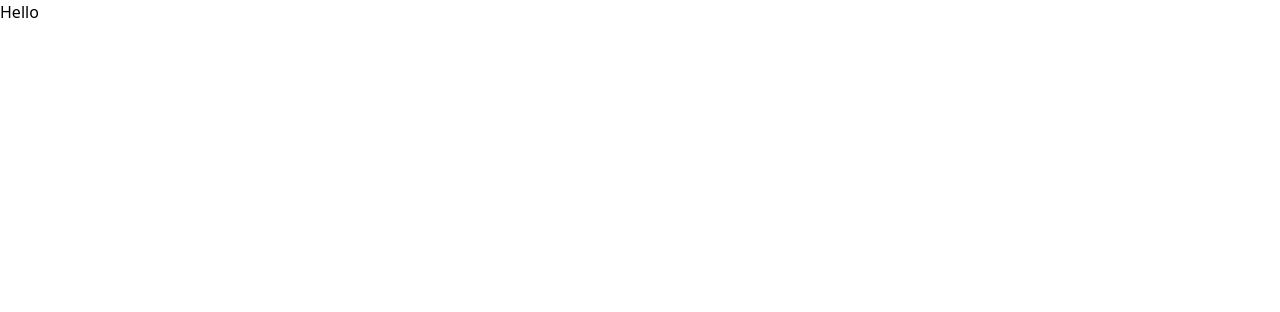
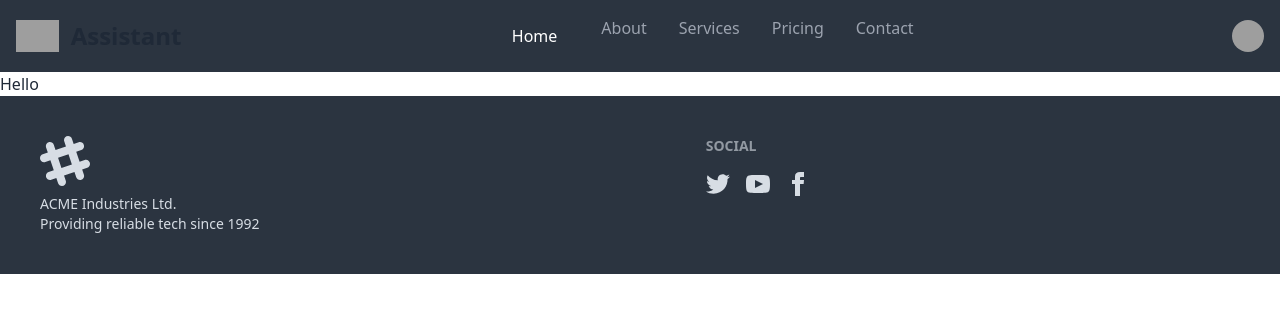
Before and after one commit to Ratchaphon1412/Hologramassistant-Frontend, a Nuxt app: page / in a window 1280 px wide. Shown: the top 312 px of the page. Built offline with nearby package versions, Linux system fonts and the light colour scheme; grey boxes are pictures that could not be loaded.

Commit message:
create component and layout

```diff
--- a/app.vue
+++ b/app.vue
@@ -1,5 +1,5 @@
 <template>
-  <div>
+  <NuxtLayout>
     <NuxtPage />
-  </div>
+  </NuxtLayout>
 </template>
--- a/components/footer.vue
+++ b/components/footer.vue
@@ -1,13 +1,67 @@
 <template>
   <div>
-
+    <footer class="footer p-10 bg-neutral text-neutral-content">
+      <aside>
+        <svg
+          width="50"
+          height="50"
+          viewBox="0 0 24 24"
+          xmlns="http://www.w3.org/2000/svg"
+          fill-rule="evenodd"
+          clip-rule="evenodd"
+          class="fill-current"
+        >
+          <path
+            d="M22.672 15.226l-2.432.811.841 2.515c.33 1.019-.209 2.127-1.23 2.456-1.15.325-2.148-.321-2.463-1.226l-.84-2.518-5.013 1.677.84 2.517c.391 1.203-.434 2.542-1.831 2.542-.88 0-1.601-.564-1.86-1.314l-.842-2.516-2.431.809c-1.135.328-2.145-.317-2.463-1.229-.329-1.018.211-2.127 1.231-2.456l2.432-.809-1.621-4.823-2.432.808c-1.355.384-2.558-.59-2.558-1.839 0-.817.509-1.582 1.327-1.846l2.433-.809-.842-2.515c-.33-1.02.211-2.129 1.232-2.458 1.02-.329 2.13.209 2.461 1.229l.842 2.515 5.011-1.677-.839-2.517c-.403-1.238.484-2.553 1.843-2.553.819 0 1.585.509 1.85 1.326l.841 2.517 2.431-.81c1.02-.33 2.131.211 2.461 1.229.332 1.018-.21 2.126-1.23 2.456l-2.433.809 1.622 4.823 2.433-.809c1.242-.401 2.557.484 2.557 1.838 0 .819-.51 1.583-1.328 1.847m-8.992-6.428l-5.01 1.675 1.619 4.828 5.011-1.674-1.62-4.829z"
+          ></path>
+        </svg>
+        <p>ACME Industries Ltd.<br />Providing reliable tech since 1992</p>
+      </aside>
+      <nav>
+        <header class="footer-title">Social</header>
+        <div class="grid grid-flow-col gap-4">
+          <a
+            ><svg
+              xmlns="http://www.w3.org/2000/svg"
+              width="24"
+              height="24"
+              viewBox="0 0 24 24"
+              class="fill-current"
+            >
+              <path
+                d="M24 4.557c-.883.392-1.832.656-2.828.775 1.017-.609 1.798-1.574 2.165-2.724-.951.564-2.005.974-3.127 1.195-.897-.957-2.178-1.555-3.594-1.555-3.179 0-5.515 2.966-4.797 6.045-4.091-.205-7.719-2.165-10.148-5.144-1.29 2.213-.669 5.108 1.523 6.574-.806-.026-1.566-.247-2.229-.616-.054 2.281 1.581 4.415 3.949 4.89-.693.188-1.452.232-2.224.084.626 1.956 2.444 3.379 4.6 3.419-2.07 1.623-4.678 2.348-7.29 2.04 2.179 1.397 4.768 2.212 7.548 2.212 9.142 0 14.307-7.721 13.995-14.646.962-.695 1.797-1.562 2.457-2.549z"
+              ></path></svg
+          ></a>
+          <a
+            ><svg
+              xmlns="http://www.w3.org/2000/svg"
+              width="24"
+              height="24"
+              viewBox="0 0 24 24"
+              class="fill-current"
+            >
+              <path
+                d="M19.615 3.184c-3.604-.246-11.631-.245-15.23 0-3.897.266-4.356 2.62-4.385 8.816.029 6.185.484 8.549 4.385 8.816 3.6.245 11.626.246 15.23 0 3.897-.266 4.356-2.62 4.385-8.816-.029-6.185-.484-8.549-4.385-8.816zm-10.615 12.816v-8l8 3.993-8 4.007z"
+              ></path></svg
+          ></a>
+          <a
+            ><svg
+              xmlns="http://www.w3.org/2000/svg"
+              width="24"
+              height="24"
+              viewBox="0 0 24 24"
+              class="fill-current"
+            >
+              <path
+                d="M9 8h-3v4h3v12h5v-12h3.642l.358-4h-4v-1.667c0-.955.192-1.333 1.115-1.333h2.885v-5h-3.808c-3.596 0-5.192 1.583-5.192 4.615v3.385z"
+              ></path></svg
+          ></a>
+        </div>
+      </nav>
+    </footer>
   </div>
 </template>
 
-<script lang="ts" setup>
+<script lang="ts" setup></script>
 
-</script>
-
-<style>
-
-</style>
+<style></style>
--- a/components/navbar.vue
+++ b/components/navbar.vue
@@ -1,13 +1,155 @@
 <template>
-  <div>
-
-  </div>
+  <nav class="bg-neutral">
+    <div
+      class="max-w-screen-xl flex flex-wrap items-center justify-between mx-auto p-4"
+    >
+      <a
+        href="https://flowbite.com/"
+        class="flex items-center space-x-3 rtl:space-x-reverse"
+      >
+        <img
+          src="https://flowbite.com/docs/images/logo.svg"
+          class="h-8"
+          alt="Flowbite Logo"
+        />
+        <span class="self-center text-2xl font-semibold whitespace-nowrap"
+          >Assistant</span
+        >
+      </a>
+      <div
+        class="flex items-center md:order-2 space-x-3 md:space-x-0 rtl:space-x-reverse"
+      >
+        <button
+          type="button"
+          class="flex text-sm bg-gray-800 rounded-full md:me-0 focus:ring-4 focus:ring-gray-300"
+          id="user-menu-button"
+          aria-expanded="false"
+          data-dropdown-toggle="user-dropdown"
+          data-dropdown-placement="bottom"
+        >
+          <span class="sr-only">Open user menu</span>
+          <img
+            class="w-8 h-8 rounded-full"
+            src="/docs/images/people/profile-picture-3.jpg"
+            alt="user photo"
+          />
+        </button>
+        <!-- Dropdown menu -->
+        <div
+          class="z-50 hidden my-4 text-base list-none divide-y divide-gray-100 rounded-lg shadow"
+          id="user-dropdown"
+        >
+          <div class="px-4 py-3">
+            <span class="block text-sm text-gray-900">Bonnie Green</span>
+            <span class="block text-sm text-gray-500 truncate"
+              >name@flowbite.com</span
+            >
+          </div>
+          <ul class="py-2" aria-labelledby="user-menu-button">
+            <li>
+              <a
+                href="#"
+                class="block px-4 py-2 text-sm text-gray-700 hover:bg-gray-100 dark:hover:bg-gray-600"
+                >Dashboard</a
+              >
+            </li>
+            <li>
+              <a
+                href="#"
+                class="block px-4 py-2 text-sm text-gray-700 hover:bg-gray-100 dark:hover:bg-gray-600"
+                >Settings</a
+              >
+            </li>
+            <li>
+              <a
+                href="#"
+                class="block px-4 py-2 text-sm text-gray-700 hover:bg-gray-100 dark:hover:bg-gray-600"
+                >Earnings</a
+              >
+            </li>
+            <li>
+              <a
+                href="#"
+                class="block px-4 py-2 text-sm text-gray-700 hover:bg-gray-100 dark:hover:bg-gray-600"
+                >Sign out</a
+              >
+            </li>
+          </ul>
+        </div>
+        <button
+          data-collapse-toggle="navbar-user"
+          type="button"
+          class="inline-flex items-center p-2 w-10 h-10 justify-center text-sm text-gray-500 rounded-lg md:hidden hover:bg-gray-100 focus:outline-none focus:ring-2 focus:ring-gray-200"
+          aria-controls="navbar-user"
+          aria-expanded="false"
+        >
+          <span class="sr-only">Open main menu</span>
+          <svg
+            class="w-5 h-5"
+            aria-hidden="true"
+            xmlns="http://www.w3.org/2000/svg"
+            fill="none"
+            viewBox="0 0 17 14"
+          >
+            <path
+              stroke="currentColor"
+              stroke-linecap="round"
+              stroke-linejoin="round"
+              stroke-width="2"
+              d="M1 1h15M1 7h15M1 13h15"
+            />
+          </svg>
+        </button>
+      </div>
+      <div
+        class="items-center justify-between hidden w-full md:flex md:w-auto md:order-1"
+        id="navbar-user"
+      >
+        <ul
+          class="flex flex-col font-medium p-4 md:p-0 mt-4 border border-gray-100 rounded-lg md:space-x-8 rtl:space-x-reverse md:flex-row md:mt-0 md:border-0"
+        >
+          <li>
+            <a
+              href="#"
+              class="block py-2 px-3 text-white bg-blue-700 rounded md:bg-transparent"
+              aria-current="page"
+              >Home</a
+            >
+          </li>
+          <li>
+            <a
+              href="#"
+              class="block py-2 px-3 text-gray-400 rounded hover:bg-gray-100 md:hover:bg-transparent md:hover:text-blue-700 md:p-0 dark:text-white md:dark:hover:text-blue-500 dark:hover:bg-gray-700 dark:hover:text-white md:dark:hover:bg-transparent dark:border-gray-700"
+              >About</a
+            >
+          </li>
+          <li>
+            <a
+              href="#"
+              class="block py-2 px-3 text-gray-400 rounded hover:bg-gray-100 md:hover:bg-transparent md:hover:text-blue-700 md:p-0"
+              >Services</a
+            >
+          </li>
+          <li>
+            <a
+              href="#"
+              class="block py-2 px-3 text-gray-400 rounded hover:bg-gray-100 md:hover:bg-transparent md:hover:text-blue-700 md:p-0 dark:text-white md:dark:hover:text-blue-500 dark:hover:bg-gray-700 dark:hover:text-white md:dark:hover:bg-transparent dark:border-gray-700"
+              >Pricing</a
+            >
+          </li>
+          <li>
+            <a
+              href="#"
+              class="block py-2 px-3 text-gray-400 rounded hover:bg-gray-100 md:hover:bg-transparent md:hover:text-blue-700 md:p-0 dark:text-white md:dark:hover:text-blue-500 dark:hover:bg-gray-700 dark:hover:text-white md:dark:hover:bg-transparent dark:border-gray-700"
+              >Contact</a
+            >
+          </li>
+        </ul>
+      </div>
+    </div>
+  </nav>
 </template>
 
-<script lang="ts" setup>
+<script lang="ts" setup></script>
 
-</script>
-
-<style>
-
-</style>
+<style></style>
--- /dev/null
+++ b/layouts/default.vue
@@ -0,0 +1,11 @@
+<template>
+  <div>
+    <Navbar />
+    <slot />
+    <Footer />
+  </div>
+</template>
+
+<script lang="ts" setup></script>
+
+<style></style>
--- a/nuxt.config.ts
+++ b/nuxt.config.ts
@@ -1,5 +1,8 @@
 // https://nuxt.com/docs/api/configuration/nuxt-config
 export default defineNuxtConfig({
   devtools: { enabled: true },
-  modules: ["@nuxtjs/tailwindcss", "nuxt-headlessui"]
-})
+  tailwindcss: {
+    cssPath: "~/assets/css/main.css",
+  },
+  modules: ["@nuxtjs/tailwindcss", "nuxt-headlessui"],
+});
--- a/tailwind.config.js
+++ b/tailwind.config.js
@@ -12,6 +12,7 @@ export default {
     extend: {},
   },
   plugins: [
-    require('flowbite/plugin')
+    require('flowbite/plugin'),
+    require("daisyui")
   ],
 }
```
